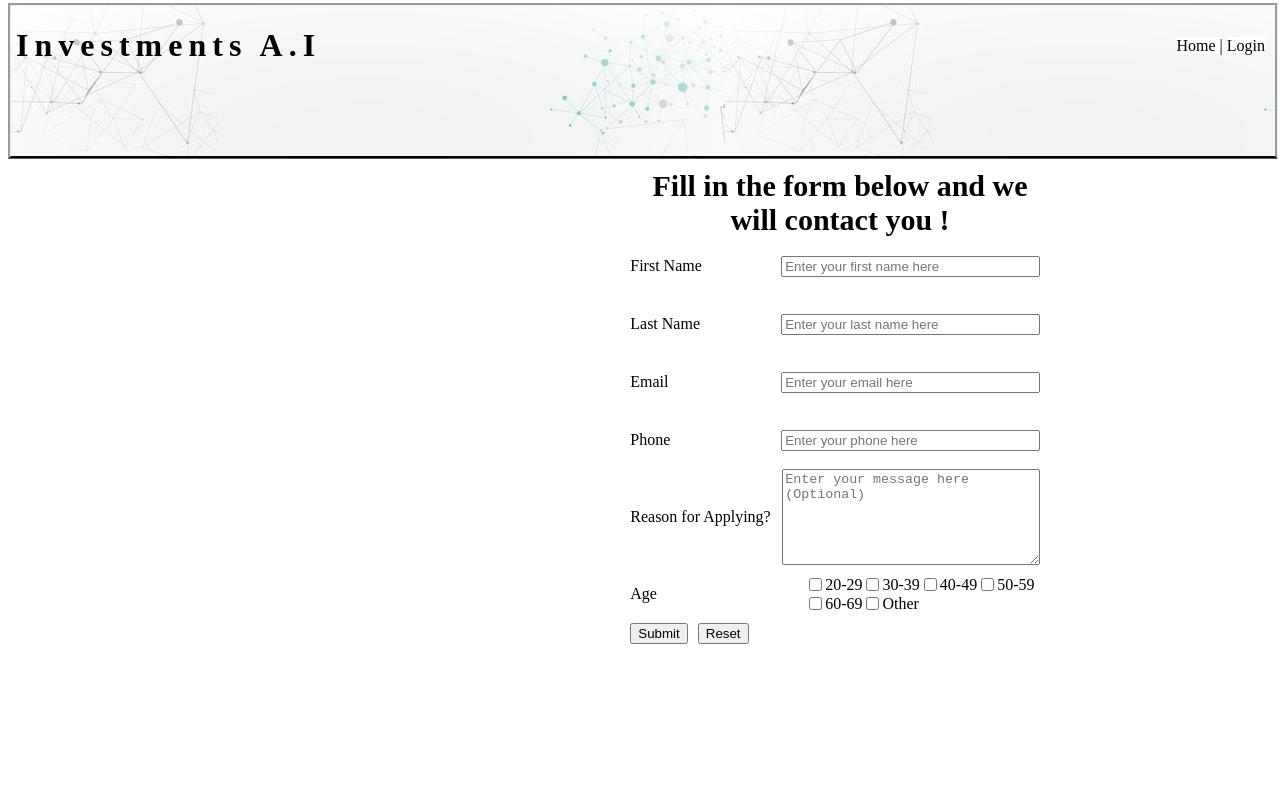
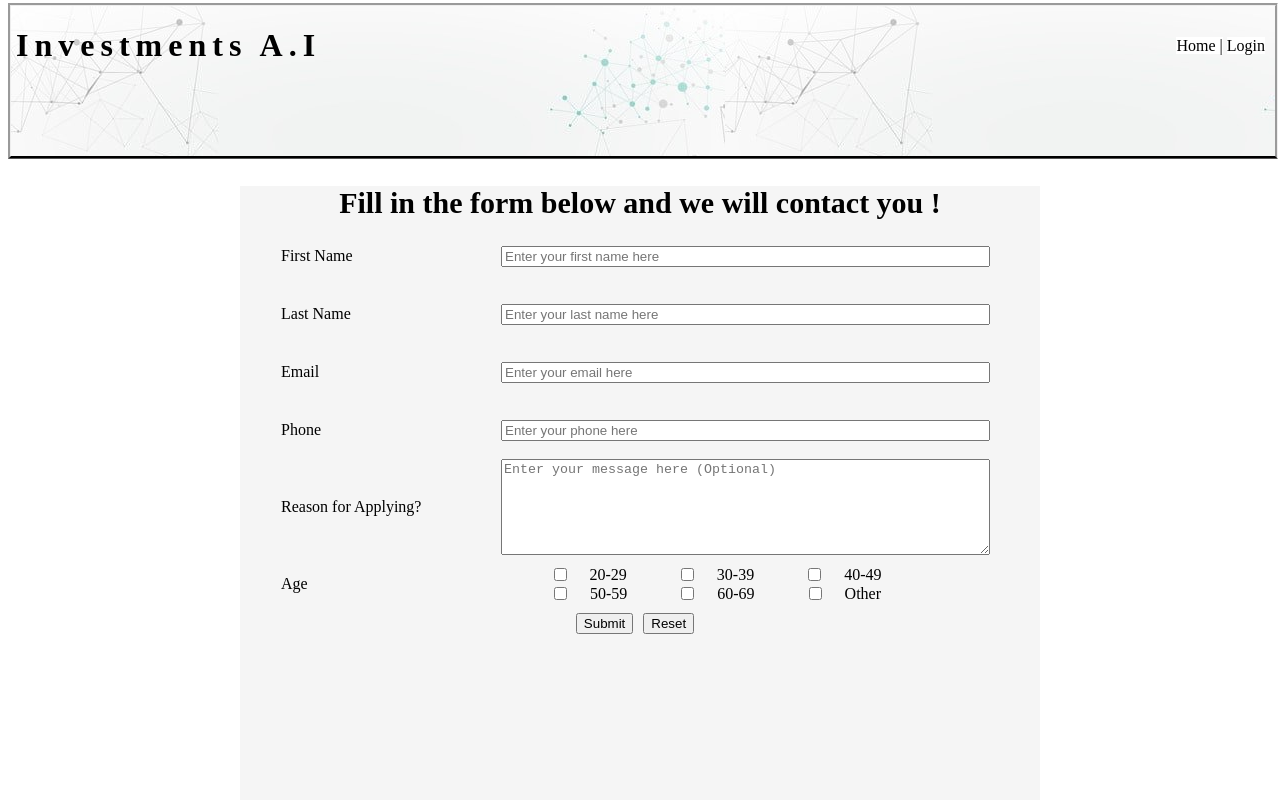
Before and after one commit to Blaize-Egelhof/Investments-AI, a plain HTML site: page sign_up_form.html in a window 1280 px wide. Shown: the top 800 px of the page. Drawn offline with Linux system fonts and the light colour scheme; a web font is replaced by a local one.

Commit message:
Finalised sign-up layout

```diff
--- a/assets/css/style.css
+++ b/assets/css/style.css
@@ -3,7 +3,7 @@
 
 body {
     font-family: Roboto, serif;
-    color: white;
+    color: grey;
 
 
 }
@@ -229,7 +229,7 @@ header {
 
 }
 
-/* Sign Up form CSS */
+/* Sign-up /Login form CSS */
 
 .form-body {
     background: blue;
@@ -238,18 +238,17 @@ header {
 .form-title {
     font-family: serif;
     text-align: center;
-    margin-top: 23px;
-    margin-bottom: -150px;
-    margin-left: 400px;
+    margin-top: 40px;
+    margin-bottom: -143px;
     font-size: 30px;
-
 }
 
 .container-form {
     width: 100%;
-    height: 100%;
+    height: 98%;
     max-width: 800px;
     margin: auto;
+    background: whitesmoke;
 }
 
 
@@ -258,11 +257,15 @@ header {
     height: 100vh;
 }
 
+
+
 .flex-outer li,
 .flex-inner {
     display: flex;
     flex-wrap: wrap;
     align-items: center;
+    justify-content: center;
+    margin-right: 50px;
 }
 
 .flex-outer>li>label,
@@ -271,6 +274,7 @@ header {
     max-width: 220px;
     margin-bottom: 20px;
     margin-top: 20px;
+    margin-left: 1px;
 }
 
 .flex-outer>li>label+*,
@@ -279,8 +283,19 @@ header {
 }
 
 .flex-outer {
-    float: right;
     margin-top: 150px;
+}
+
+.flex-outer label {
+    margin-left: 20px;
+}
+
+.flex-outer p {
+    margin-left: 1px;
+}
+
+.flex-inner li {
+    float: left;
 }
 
 .button-spacing {
--- a/sign_up_form.html
+++ b/sign_up_form.html
@@ -35,6 +35,8 @@
         </ul>
 
     </header>
+
+    <body>
         <section id="form-body">
             <div class="form-dimension">
                 <div class="container-form">
@@ -105,6 +107,8 @@
 
         </section>
 
+    </body>
+
 
     <footer>
         <section id="footer-container">
```
Also changed, not shown: login_form.html (+3 -1 lines). Lines whose indentation alone changed are shown as unchanged.
